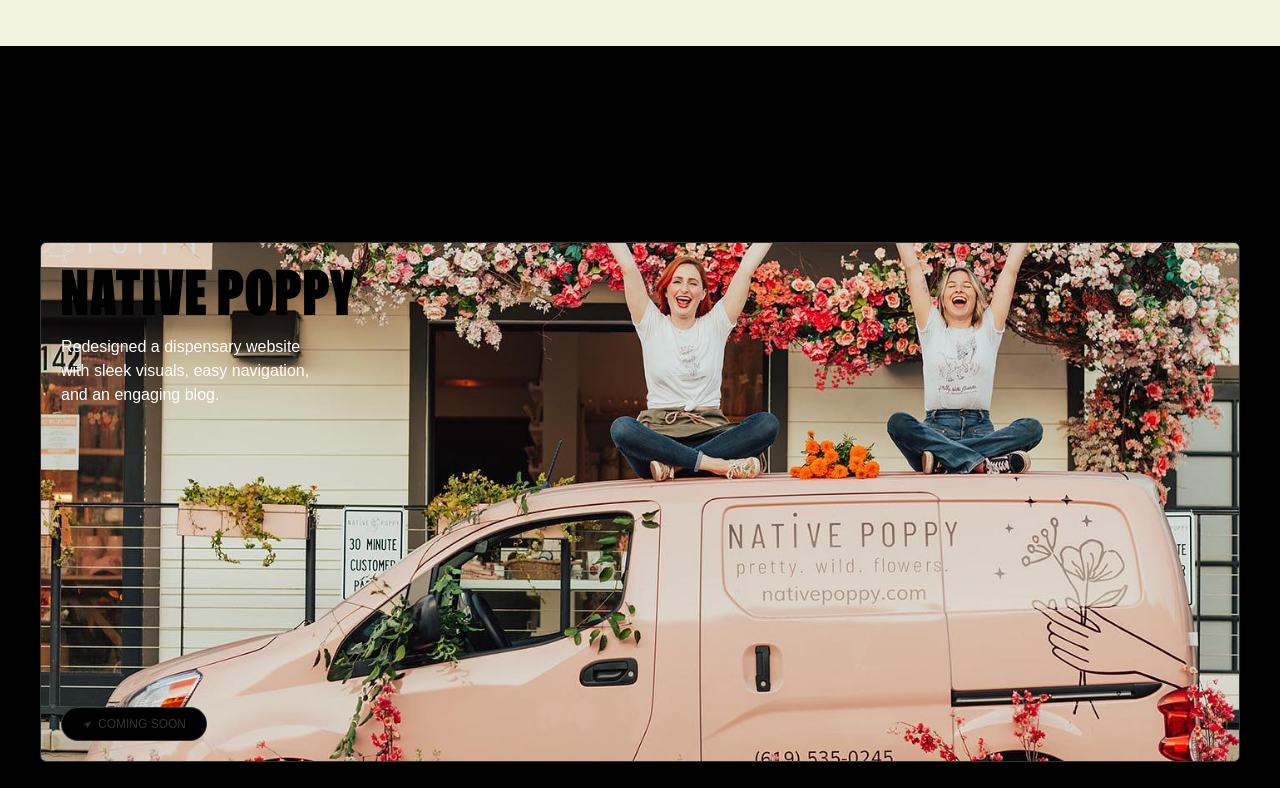
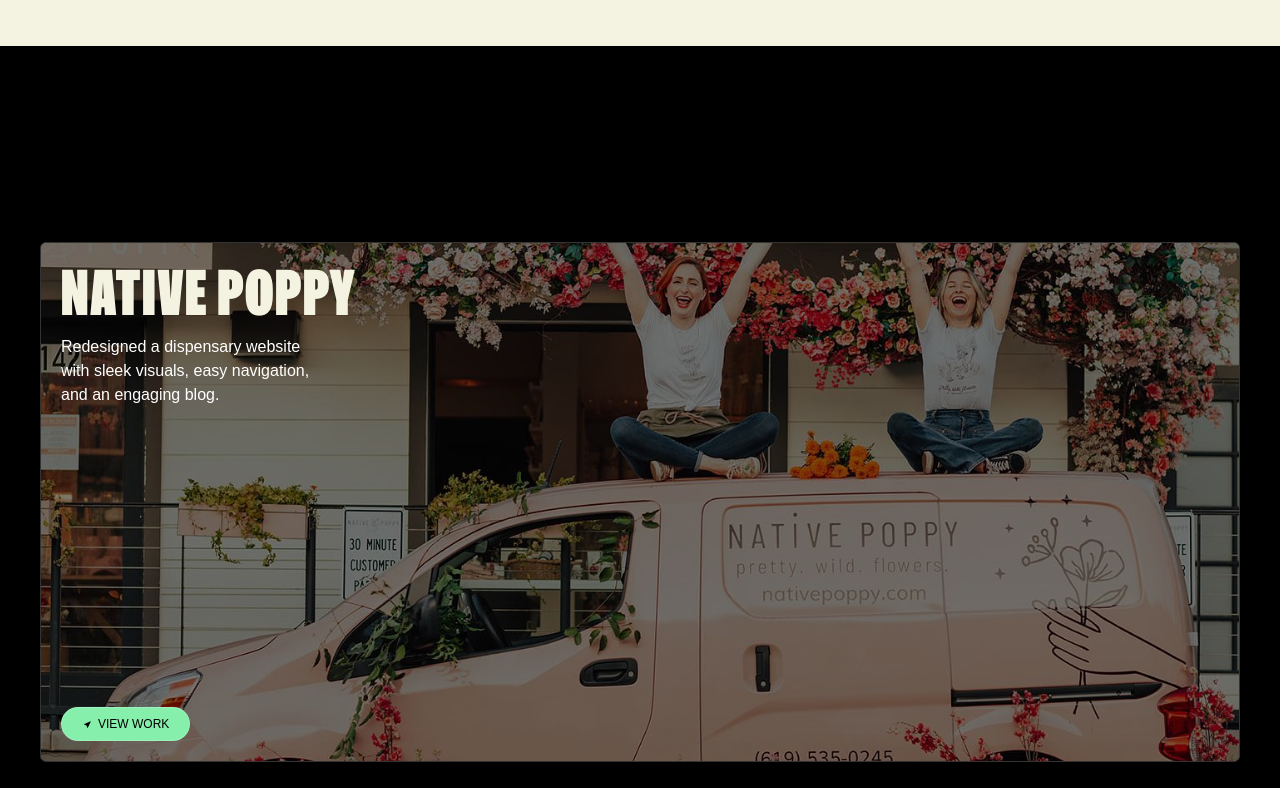
Before and after one commit to ruthfeezota/Hue-Bloom, a React (Vite) app: page / in a window 1280 px wide. Shown: the part 2000-2788 px from the top of the page. Built offline with nearby package versions, Linux system fonts and the light colour scheme; a web font is replaced by a local one.

Commit message:
update features link

```diff
--- a/src/components/Features.jsx
+++ b/src/components/Features.jsx
@@ -39,7 +39,7 @@
   );
 };
 
-export const BentoCard = ({ src, title, description, isComingSoon }) => {
+export const BentoCard = ({ src, title, description, isComingSoon, link }) => {
   const [cursorPosition, setCursorPosition] = useState({ x: 0, y: 0 });
   const [hoverOpacity, setHoverOpacity] = useState(0);
   const hoverButtonRef = useRef(null);
@@ -58,37 +58,41 @@
   const handleMouseLeave = () => setHoverOpacity(0);
 
   return (
-    <div className="relative size-full" id="ourwork" >
+    <div className="relative size-full" id="ourwork">
       <img
         src={src}
-        className="absolute left-0 top-0 size-full object-cover object-center"/>
-      <div className="relative z-10 flex size-full flex-col justify-between p-5 text-[#F4F3E1  ]">
+        className="absolute left-0 top-0 size-full object-cover object-center"
+      />
+      <div className="relative z-10 flex size-full flex-col justify-between p-5 text-[#F4F3E1]">
         <div>
           <h1 className="bento-title special-font tracking-wide">{title}</h1>
           {description && (
-            <p className="mt-3 max-w-64 text-xs md:text-base text-white">{description}</p>
+            <p className="mt-3 max-w-64 text-xs md:text-base text-white">
+              {description}
+            </p>
           )}
         </div>
 
-        {isComingSoon && (
+        {isComingSoon && link && (
+          <a href={link} target="_blank" rel="noopener noreferrer">
             <div
               ref={hoverButtonRef}
               onMouseMove={handleMouseMove}
               onMouseEnter={handleMouseEnter}
               onMouseLeave={handleMouseLeave}
-            className="border-hsla relative flex w-fit cursor-pointer items-center gap-1 overflow-hidden rounded-full bg-black px-5 py-2 text-xs uppercase text-white/20"
+              className="border-hsla relative flex w-fit cursor-pointer items-center gap-1 overflow-hidden rounded-full bg-green-300 px-5 py-2 text-xs uppercase text-black"
             >
-            {/* Radial gradient hover effect */}
               <div
                 className="pointer-events-none absolute -inset-px opacity-0 transition duration-300"
                 style={{
                   opacity: hoverOpacity,
-                background: `radial-gradient(100px circle at ${cursorPosition.x}px ${cursorPosition.y}px, #656fe288, #00000026)`,
+                  background: `radial-gradient(100px circle at ${cursorPosition.x}px ${cursorPosition.y}px, #F5ACC8, #00000026)`,
                 }}
               />
               <TiLocationArrow className="relative z-20" />
-            <p className="relative z-20">coming soon</p>
+              <p className="relative z-20">View Work</p>
             </div>
+          </a>
         )}
       </div>
     </div>
@@ -101,64 +105,53 @@
       <div className="px-5 py-12 flex items-center justify-center">
         <AnimatedTitle
           title="Portfolio&nbsp;"
-              containerClass="mt-5 !text-[#F4F3E1  ]"
+          containerClass="mt-5 !text-[#F4F3E1]"
         />
-        {/* <p className="min-w-md font-circular-web text-lg !text-[#F4F3E1  ]">
-        [COMING VERY SOON] Dive into our portfolio and discover a range of creative projects. From sleek and user-friendly websites to engaging and eye-catching graphics, we showcase our ability to deliver high-quality, results-driven creative solutions across various platforms.
-        </p> */}
       </div>
 
-      <BentoTilt className="border-hsla relative mb-7 h-96 w-full overflow-hidden rounded-md md:h-[65vh]">
+      <BentoTilt className="border-hsla relative mb-7 h-96 w-full overflow-hidden rounded-md md:h-[65vh] bg-opacity-90 text-white">
         <BentoCard
           src="img/Feauter2.jpg"
-          title={
-            <>
-              Native Poppy
-            </>
-          }
+          title="Native Poppy"
           description="Redesigned a dispensary website with sleek visuals, easy navigation, and an engaging blog."
           isComingSoon
+          link="/ourwork" // Replace with actual URL
         />
+        <div className="absolute inset-0 bg-black opacity-50"></div>
       </BentoTilt>
 
-      <div className="grid h-[135vh] w-full grid-cols-2 grid-rows-3 gap-7">
+      <div className="grid h-[135vh] w-full grid-cols-2 grid-rows-3 gap-7 text-white">
         <BentoTilt className="bento-tilt_1 row-span-1 md:col-span-1 md:row-span-2">
           <BentoCard
             src="img/Feauter13.png"
-            title={
-              <>
-                BLAC Detroit
-              </>
-            }
+            title="BLAC Detroit"
             description="Launched a creative social media campaign for a candle brand with bold graphics and informative videos."
             isComingSoon
+            link="/ourwork"
           />
+          <div className="absolute inset-0 bg-black opacity-50"></div>
         </BentoTilt>
 
         <BentoTilt className="bento-tilt_1 row-span-1 ms-32 md:col-span-1 md:ms-0">
           <BentoCard
             src="img/Feauter8.jpg"
-            title={
-              <>
-                nusexus
-              </>
-            }
+            title="nusexus"
             description="Built an interactive educational platform with strain profiles, personalized recommendations, and community forums."
             isComingSoon
+            link="/ourwork"
           />
+          <div className="absolute inset-0 bg-black opacity-50"></div>
         </BentoTilt>
 
         <BentoTilt className="bento-tilt_1 me-14 md:col-span-1 md:me-0">
           <BentoCard
             src="img/Feauter6.png"
-            title={
-              <>
-                Black Future Fund
-              </>
-            }
+            title="Black Future Fund"
             description="Developed vibrant social media designs for a lifestyle brand, featuring eye-catching visuals and unique typography."
             isComingSoon
+            link="/ourwork"
           />
+          <div className="absolute inset-0 bg-black opacity-50"></div>
         </BentoTilt>
 
         <BentoTilt className="bento-tilt_2">
@@ -166,20 +159,9 @@
             <h1 className="bento-title special-font max-w-64 text-black tracking-wide">
               More coming soon.
             </h1>
-
             <TiLocationArrow className="m-5 scale-[5] self-end" />
           </div>
         </BentoTilt>
-
-        {/* <BentoTilt className="bento-tilt_2">
-          <video
-            src="videos/feature-5.mp4"
-            loop
-            muted
-            autoPlay
-            className="size-full object-cover object-center"
-          />
-        </BentoTilt> */}
       </div>
     </div>
   </section>
--- a/src/components/HeroNew.jsx
+++ b/src/components/HeroNew.jsx
@@ -28,9 +28,11 @@
           <p className="mt-2 text-sm md:text-[18px]">
             Need new a new business brand guide or a refreshed look?
           </p>
-          <button className="text-lg md:text-xl bg-green-200 text-black py-2 px-5 mt-8 hover:bg-zinc-800 rounded-full transition duration-300 ease-in-out font-zentry">
+          <a href="/store">
+          <button className="text-lg md:text-xl bg-green-200 text-black py-2 px-5 mt-8 hover:bg-zinc-100 rounded-full transition duration-300 ease-in-out font-zentry">
             Shop Now
           </button>
+          </a>
         </div>
 
         {/* Image Section with Auto-Rotating Carousel */}
```
Lines whose indentation alone changed are shown as unchanged.
